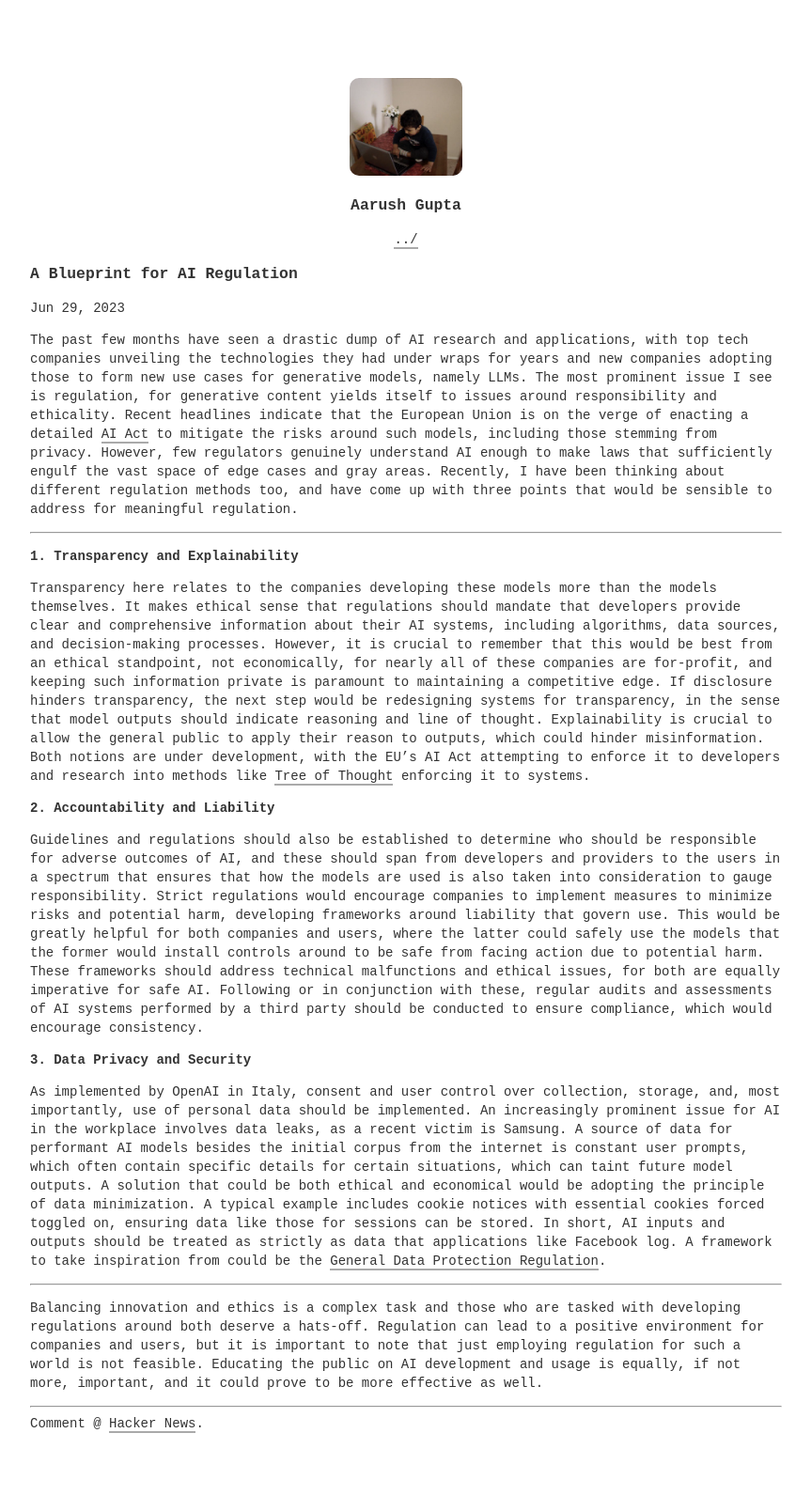
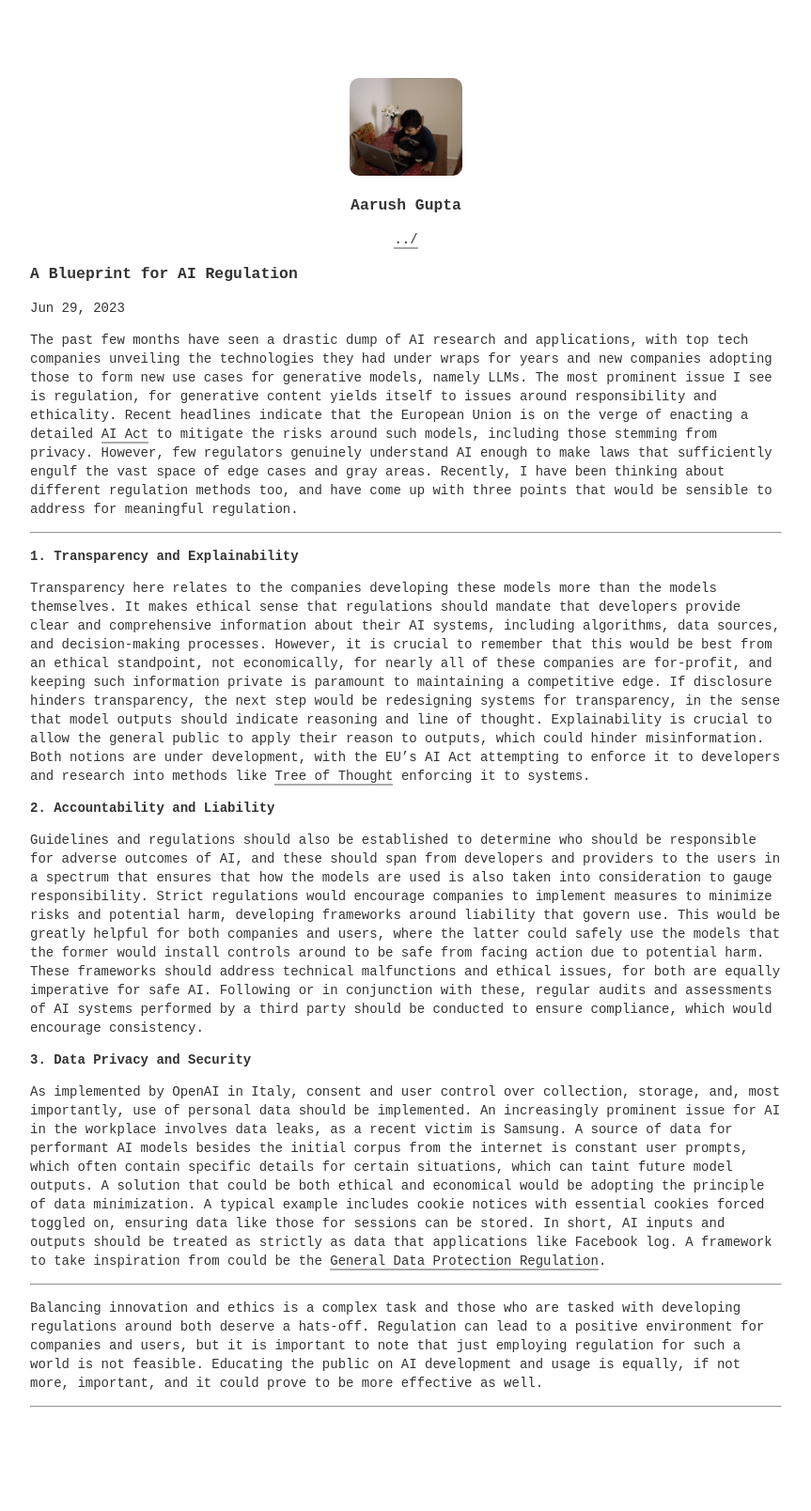
Before and after one commit to notallm/notallm.github.io, a Jekyll site: the page built from _posts/2023-06-29-regulation-blueprint.md, in a window 1280 px wide. Shown: the whole page at 94% size, without its empty margins (208-1071 px from the left). Built offline with Jekyll 4.4.1, drawn with Linux system fonts in a browser that asks for light colours.

Commit message:
only display hn link if hn link is given in md header

```diff
--- a/_layouts/post.html
+++ b/_layouts/post.html
@@ -14,4 +14,6 @@ layout: base
 
 <hr>
 
-Comment @ <a href = "https://news.ycombinator.com/item?id={{ page.hn }}">Hacker News</a>.
+{% if page.hn %}
+    Comment @ <a href = "https://news.ycombinator.com/item?id={{ page.hn }}">Hacker News</a>.
+{% endif %}
```
